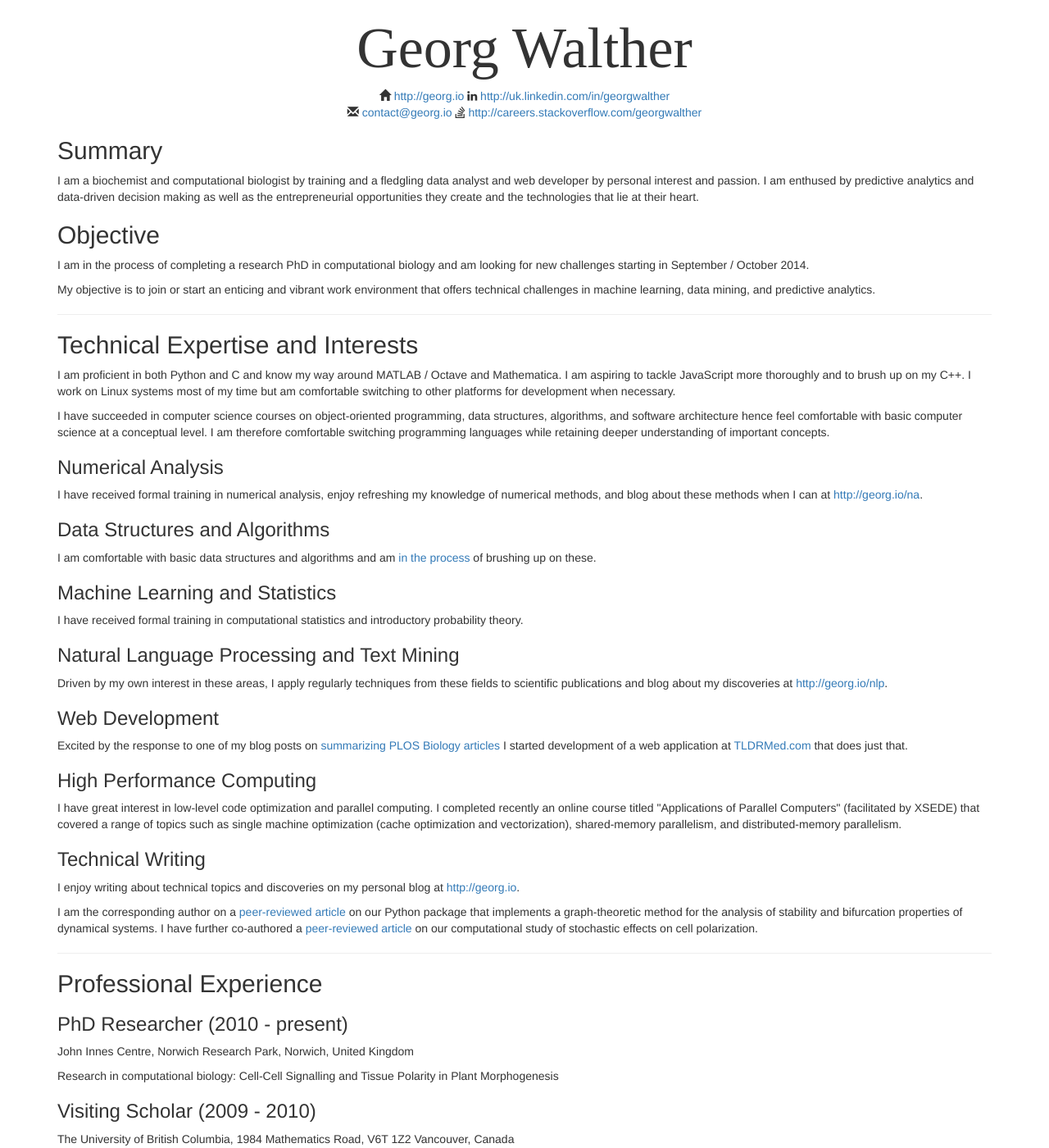
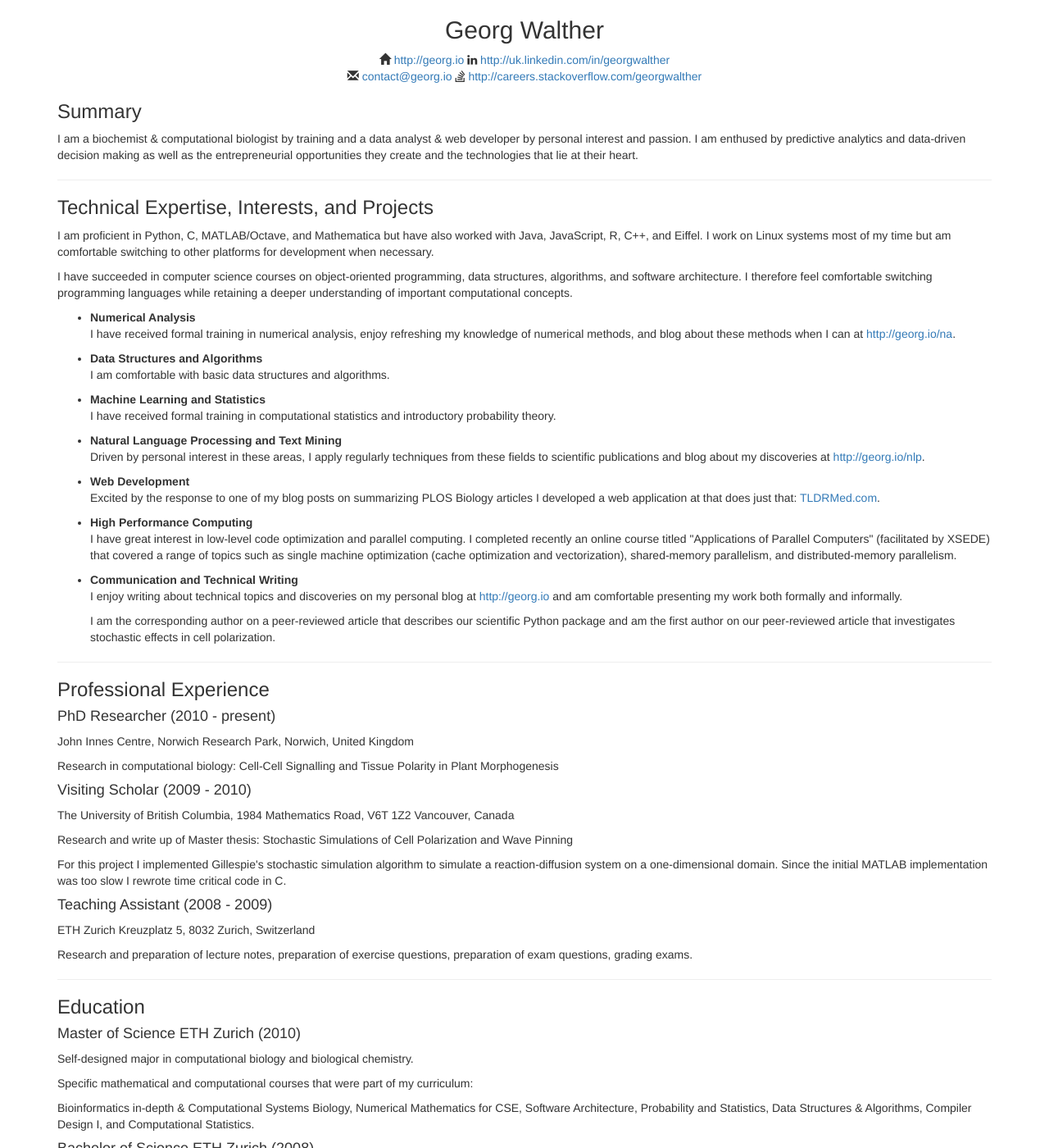
Before and after one commit to waltherg/backup.waltherg.github.io, a Jekyll site: the page cv/index.html, which Jekyll copies as it is, in a window 1280 px wide and 1400 px high. Shown: the whole window at 82% size. Built offline with Jekyll 4.4.1, drawn with Linux system fonts in a browser that asks for light colours; nearby versions of some CDN libraries; some web fonts are replaced; some of the changed text lies outside the part shown.

Commit message:
update cv

```diff
--- a/cv/index.html
+++ b/cv/index.html
@@ -54,140 +54,123 @@
 
 <body>
 <div class="container">
-  <div class="text-center nohref"><h1>Georg Walther</h1>
+  <div class="text-center nohref"><h2>Georg Walther</h2>
     <span class="glyphicon glyphicon-home"></span><a href="http://georg.io"> http://georg.io    </a>
     <span class="fa fa-linkedin"></span><a href="http://uk.linkedin.com/in/georgwalther"> http://uk.linkedin.com/in/georgwalther </a><br/>
     <span class="glyphicon glyphicon-envelope"></span><a href="mailto:contact@georg.io"> contact@georg.io    </a>
     <span class="fa fa-stack-overflow"></span><a href="http://careers.stackoverflow.com/georgwalther"> http://careers.stackoverflow.com/georgwalther </a>
   </div>
 
-  <h2>Summary</h2>
+  <h3>Summary</h3>
   <p>
-    I am a biochemist and computational biologist by training and a fledgling
-    data analyst and web developer by personal interest and passion.
+    I am a biochemist &amp; computational biologist by training and a
+    data analyst &amp; web developer by personal interest and passion.
 
     I am enthused by predictive analytics and data-driven decision making
     as well as the entrepreneurial opportunities they create and the
     technologies that lie at their heart.
   </p>
 
-  <h2>Objective</h2>
-  <p>
-    I am in the process of completing a research PhD in computational biology
-    and am looking for new challenges starting in September / October 2014.
-  </p>
-  <p>
-    My objective is to join or start an enticing and vibrant work
-    environment that offers technical challenges in machine learning,
-    data mining, and predictive analytics.
-  </p>
+  <!-- <h3>Objective</h3> -->
+  <!-- <p> -->
+  <!--   I am in the process of completing a research PhD in computational biology -->
+  <!--   and am looking for new challenges starting in September / October 2014. -->
+  <!-- </p> -->
+  <!-- <p> -->
+  <!--   My objective is to join an enticing and vibrant work -->
+  <!--   environment that offers technical challenges in machine learning, -->
+  <!--   data mining, and predictive analytics. -->
+  <!-- </p> -->
   <hr/>
 
-  <h2>Technical Expertise and Interests</h2>
+  <h3>Technical Expertise, Interests, and Projects</h3>
   <p>
-    I am proficient in both Python and C and know my way around MATLAB /
-    Octave and Mathematica.
-
-    I am aspiring to tackle JavaScript more thoroughly and to brush up on
-    my C++.
+    I am proficient in Python, C, MATLAB/Octave, and Mathematica
+    but have also worked with Java, JavaScript, R, C++, and Eiffel.
 
     I work on Linux systems most of my time but am comfortable switching
     to other platforms for development when necessary.
   </p>
   <p>
     I have succeeded in computer science courses on object-oriented
-    programming, data structures, algorithms, and software architecture
-    hence feel comfortable with basic computer science
-    at a conceptual level.
-    I am therefore comfortable switching programming languages while
-    retaining deeper understanding of important concepts.
+    programming, data structures, algorithms, and software architecture.
+    I therefore feel comfortable switching programming languages while
+    retaining a deeper understanding of important computational concepts.
   </p>
 
-  <h3>Numerical Analysis</h3>
+  <ul>
+  <li><strong>Numerical Analysis</strong></li>
   <p>
     I have received formal training in numerical analysis, enjoy
     refreshing my knowledge of numerical methods, and blog about these
     methods when I can at
     <a href="http://georg.io/na">http://georg.io/na</a>.
   </p>
-
-  <h3>Data Structures and Algorithms</h3>
+  <li><strong>Data Structures and Algorithms</strong></li>
   <p>
-    I am comfortable with basic data structures and algorithms and
-    am <a href="https://github.com/waltherg/data-structures-algorithms">
-    in the process</a> of brushing up on these.
+    I am comfortable with basic data structures and algorithms.
   </p>
-
-  <h3>Machine Learning and Statistics</h3>
+  <li><strong>Machine Learning and Statistics</strong></li>
   <p>
     I have received formal training in computational statistics and
     introductory probability theory.
   </p>
-
-  <h3>Natural Language Processing and Text Mining</h3>
+  <li><strong>Natural Language Processing and Text Mining</strong></li>
   <p>
-    Driven by my own interest in these areas, I apply regularly
+    Driven by personal interest in these areas, I apply regularly
     techniques from these fields to scientific publications and blog
     about my discoveries at
     <a href="http://georg.io/nlp">http://georg.io/nlp</a>.
   </p>
-
-  <h3>Web Development</h3>
+  <li><strong>Web Development</strong></li>
   <p>
     Excited by the response to one of my blog posts on
-    <a href="http://georg.io/2014/01/PLoS_Biology_Author_Action/">summarizing PLOS Biology articles</a>
-    I started development of a web application at
-    <a href="http://tldrmed.com/">TLDRMed.com</a> that does just that.
+    summarizing PLOS Biology articles
+    I developed a web application at
+    that does just that: <a href="http://tldrmed.com/">TLDRMed.com</a>.
   </p>
-
-  <h3>High Performance Computing</h3>
+  <li><strong>High Performance Computing</strong></li>
   <p>
     I have great interest in low-level code optimization and parallel computing.
     I completed recently an online course titled "Applications of Parallel Computers" (facilitated by XSEDE) that covered a range of topics such as single machine optimization (cache optimization and vectorization), shared-memory parallelism, and distributed-memory parallelism.
   </p>
-
-  <h3>Technical Writing</h3>
+  <li><strong>Communication and Technical Writing</strong></h3>
   <p>
     I enjoy writing about technical topics and discoveries on my personal
-    blog at <a href="http://georg.io">http://georg.io</a>.
+    blog at <a href="http://georg.io">http://georg.io</a> and am comfortable
+    presenting my work both formally and informally.
   </p>
   <p>
-    I am the corresponding author on a
-    <a href="http://www.biomedcentral.com/1752-0509/8/22">peer-reviewed article
-      </a>
-    on our Python package that implements a graph-theoretic method for
-    the analysis of stability and bifurcation properties of dynamical
-    systems.
-    I have further co-authored a
-    <a href="http://link.springer.com/article/10.1007%2Fs11538-012-9766-5">
-      peer-reviewed article</a>
-    on our computational study of stochastic effects on cell polarization.
+    I am the corresponding author on a peer-reviewed article
+    that describes our scientific Python package and am the first author on
+    our peer-reviewed article
+    that investigates stochastic effects in cell polarization.
   </p>
+</ul>
 
 <hr/>
 
-<h2>Professional Experience</h2>
+<h3>Professional Experience</h3>
 
-<h3>PhD Researcher (2010 - present)</h3>
+<h4>PhD Researcher (2010 - present)</h4>
 <p>John Innes Centre, Norwich Research Park, Norwich, United Kingdom</p>
 <p>Research in computational biology: Cell-Cell Signalling and Tissue Polarity in Plant Morphogenesis</p>
 
-<h3>Visiting Scholar (2009 - 2010)</h3>
+<h4>Visiting Scholar (2009 - 2010)</h4>
 <p>The University of British Columbia, 1984 Mathematics Road, V6T 1Z2 Vancouver, Canada</p>
 <p>Research and write up of Master thesis: Stochastic Simulations of Cell Polarization and Wave Pinning</p>
 <p>For this project I implemented Gillespie's stochastic simulation algorithm to simulate a reaction-diffusion system on a one-dimensional domain.
 Since the initial MATLAB implementation was too slow I rewrote time critical code in C.</p>
 
-<h3>Teaching Assistant (2008 - 2009)</h3>
+<h4>Teaching Assistant (2008 - 2009)</h4>
 <p>ETH Zurich Kreuzplatz 5, 8032 Zurich, Switzerland</p>
 <p>Research and preparation of lecture notes, preparation of exercise questions, preparation of exam questions, grading exams.</p>
 
 <hr/>
 
-<h2>Education</h2>
+<h3>Education</h3>
 
-<h3>Master of Science (2010)</h3>
-<p>ETH Zurich</p>
+<h4>Master of Science ETH Zurich (2010)</h4>
 <p>Self-designed major in computational biology and biological chemistry.</p>
 <p>Specific mathematical and computational courses that were part of my curriculum:</p>
 <p>Bioinformatics in-depth & Computational Systems Biology,
@@ -199,13 +182,12 @@ Since the initial MATLAB implementation was too slow I rewrote time critical cod
   Computational Statistics.
 </p>
 
-<h3>Bachelor of Science (2008)</h3>
-<p>ETH Zurich</p>
+<h4>Bachelor of Science ETH Zurich (2008)</h4>
 <p>Major in biochemistry.</p>
 
 <hr/>
 
-<h2>Publications and Software</h2>
+<h3>Publications and Software</h3>
   <p>
     Walther GR, Hartley M, Mincheva M (2014):
     GraTeLPy: Graph-Theoretic Linear Stability Analysis,
```
